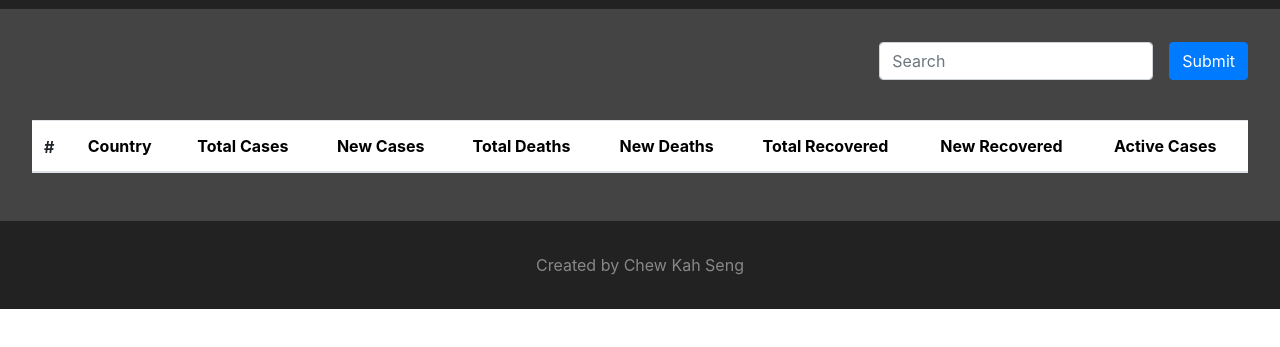
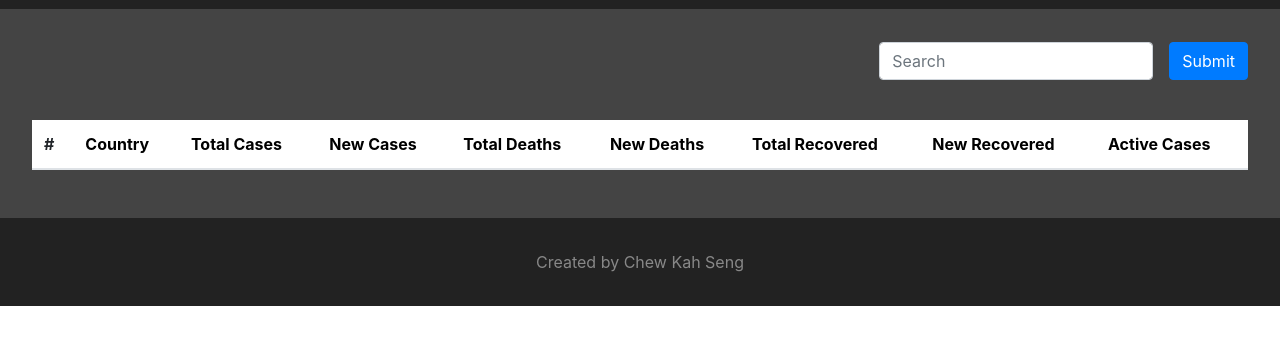
Before and after one commit to kahseng-dev/covid19-tracker, a plain HTML site: page html/datatable.html in a window 1280 px wide. Shown: the part 67-414 px from the top of the page. Drawn offline with nearby package versions, Linux system fonts and the light colour scheme; no server answers.

Commit message:
change styling for data table page

```diff
--- a/css/datatable-style.css
+++ b/css/datatable-style.css
@@ -33,7 +33,12 @@ form {
     background-color: #fff;
 }
 
+.table th {
+    border-style: none;
+}
+
 .btn-block {
+    padding: 0;
     text-align: left;
     border-style: none;
     background: none;
```
